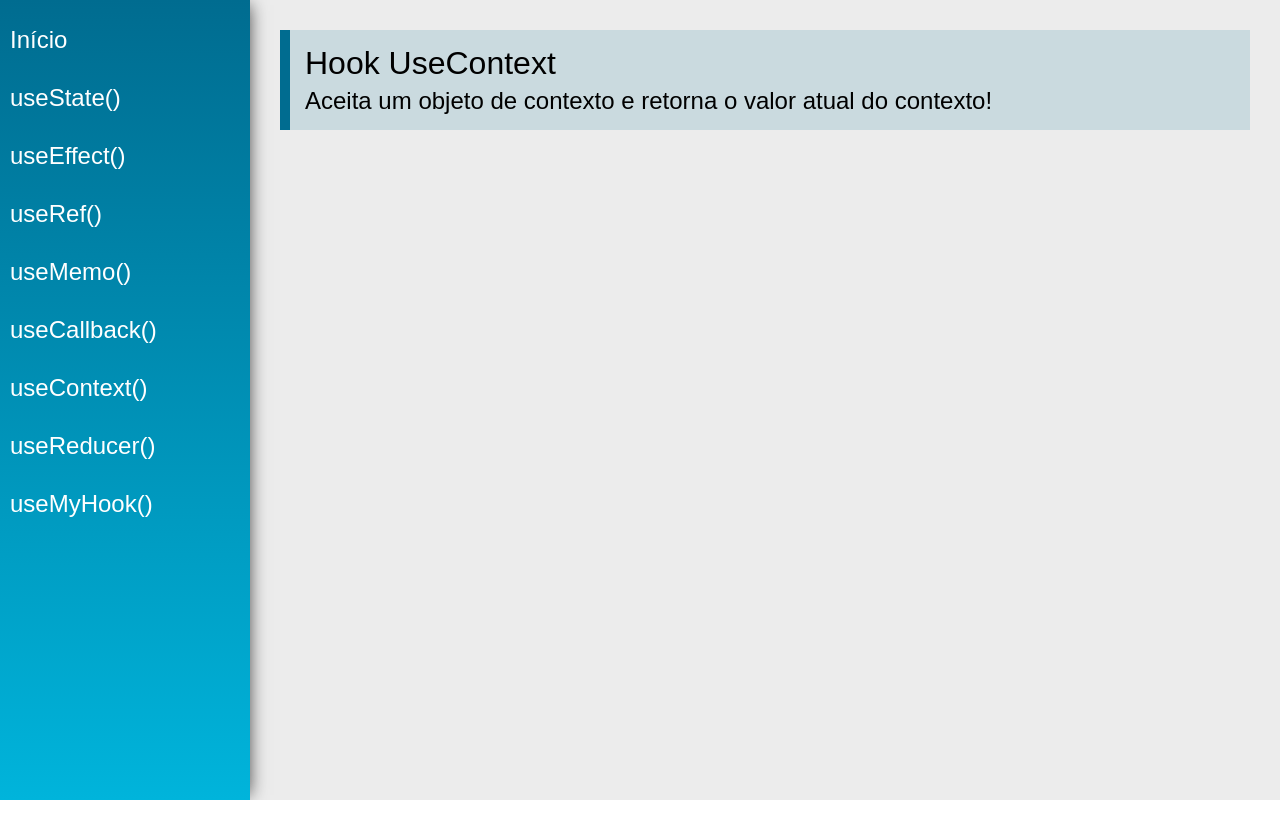
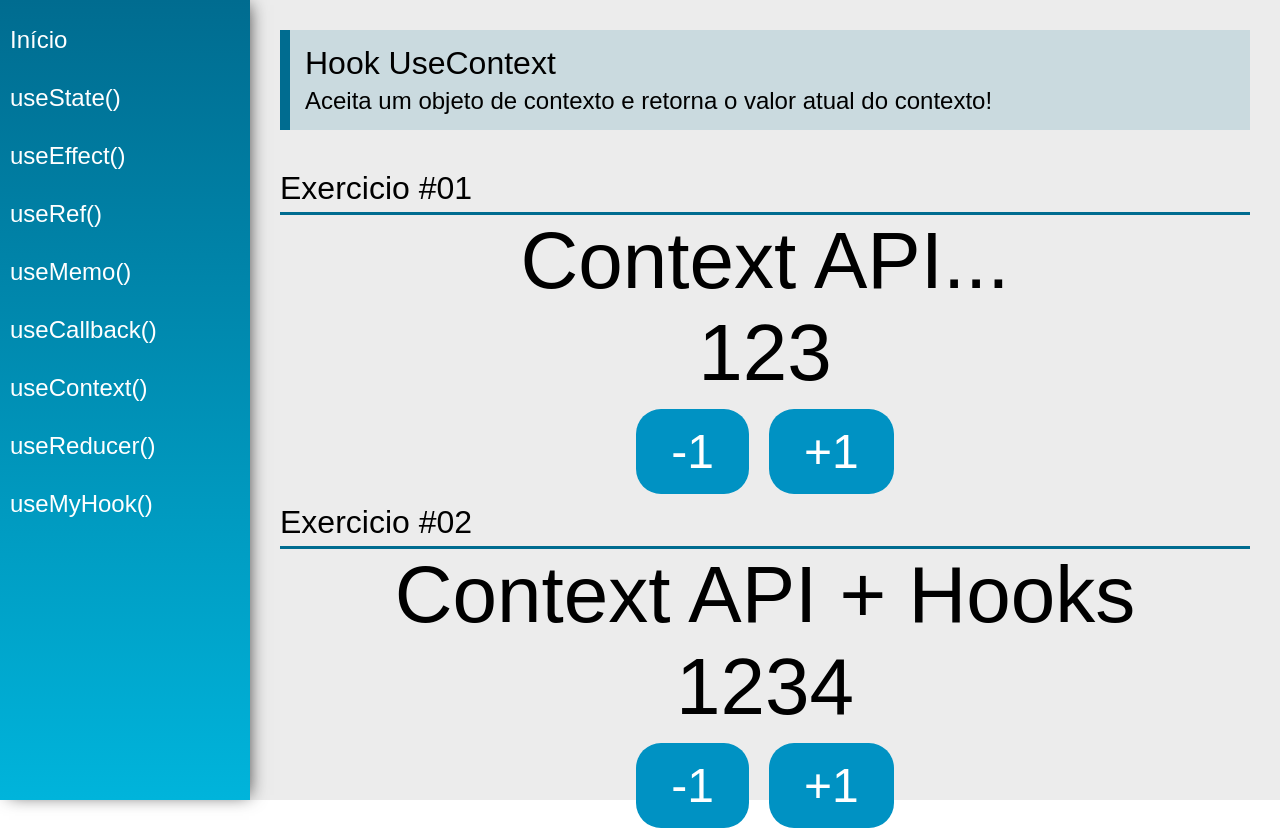
Before and after one commit to alesilva/hooks-react, a React (Create React App) app: page /useContext in a window 1280 px wide. Before the commit the page ends 800 px from the top, so only its background shows below. Built offline with nearby package versions, Linux system fonts and the light colour scheme.

Commit message:
Aula useContext parte 2

```diff
--- /dev/null
+++ b/src/data/DataContext.js
@@ -0,0 +1,10 @@
+import React from 'react'
+
+export const data = {
+    number: 123,
+    text: 'Context API...'
+}
+
+const DataContext = React.createContext(data)
+
+export default DataContext
--- /dev/null
+++ b/src/data/Store.jsx
@@ -0,0 +1,31 @@
+import React, { useState } from 'react'
+
+const initialState = {
+    number: 1234,
+    text: 'Context API + Hooks'
+}
+
+export const AppContext = React.createContext(initialState)
+
+const Store = props => {
+    const [state, setState] = useState(initialState)
+
+    function updateState(key, value) {
+        setState({
+            ...state,
+            [key]: value
+        })
+    }
+    return (
+        <AppContext.Provider value ={{
+            number: state.number,
+            text: state.text,
+            setNumber: n => updateState('number', n),
+            setText: t => updateState('text', t),
+        }}>
+            {props.children}
+        </AppContext.Provider>
+    )
+}
+
+export default Store
--- a/src/views/App.jsx
+++ b/src/views/App.jsx
@@ -1,19 +1,26 @@
 import './App.css'
-import React from 'react'
+import React, { useState } from 'react'
 import { BrowserRouter as Router } from  'react-router-dom'
 
 import Menu from '../components/layout/Menu'
 import Content from '../components/layout/Content'
+import Store from '../data/Store'
+
+import DataContext, { data } from '../data/DataContext'
 
 const App = props => {
-
+    const [state, setState] = useState(data)
     return (
+        <Store>
+            <DataContext.Provider value={{state, setState}}>
                 <div className="App">
                     <Router>
                         <Menu />
                         <Content />
                     </Router>
                 </div>
+            </DataContext.Provider>
+        </Store>
     )
 }
 
--- a/src/views/examples/UseContext.jsx
+++ b/src/views/examples/UseContext.jsx
@@ -1,13 +1,52 @@
-import React from 'react'
+import React, { useContext, useEffect } from 'react'
 import PageTitle from '../../components/layout/PageTitle'
 
+import DataContext from '../../data/DataContext'
+import { AppContext } from '../../data/Store'
+import SectionTitle from '../../components/layout/SectionTitle'
+
 const UseContext = (props) => {
+    const { state, setState } = useContext(DataContext)
+
+    function addNumber(delta) {
+        setState({
+            ...state,
+            number: state.number + delta
+        })
+    }
+
+    const { number, text, setNumber } = useContext(AppContext)
+
     return (
         <div className="UseContext">
             <PageTitle
                 title="Hook UseContext"
                 subtitle="Aceita um objeto de contexto e retorna o valor atual do contexto!"
             />
+
+            <SectionTitle title="Exercicio #01"/>
+            <div className="center">
+                <span className="text">{state.text}</span>
+                <span className="text">{state.number}</span>
+                <div>
+                    <button className="btn"
+                        onClick={() => addNumber(-1)}>-1</button>
+                    <button className="btn"
+                        onClick={() => addNumber(+1)}>+1</button>
+                </div>
+            </div>
+
+            <SectionTitle title="Exercicio #02"/>
+            <div className="center">
+                <span className="text">{text}</span>
+                <span className="text">{number}</span>
+                <div>
+                    <button className="btn"
+                        onClick={() => setNumber(number - 1)}>-1</button>
+                    <button className="btn"
+                        onClick={() => setNumber(number + 1)}>+1</button>
+                </div>
+            </div>
         </div>
     )
 }
```
